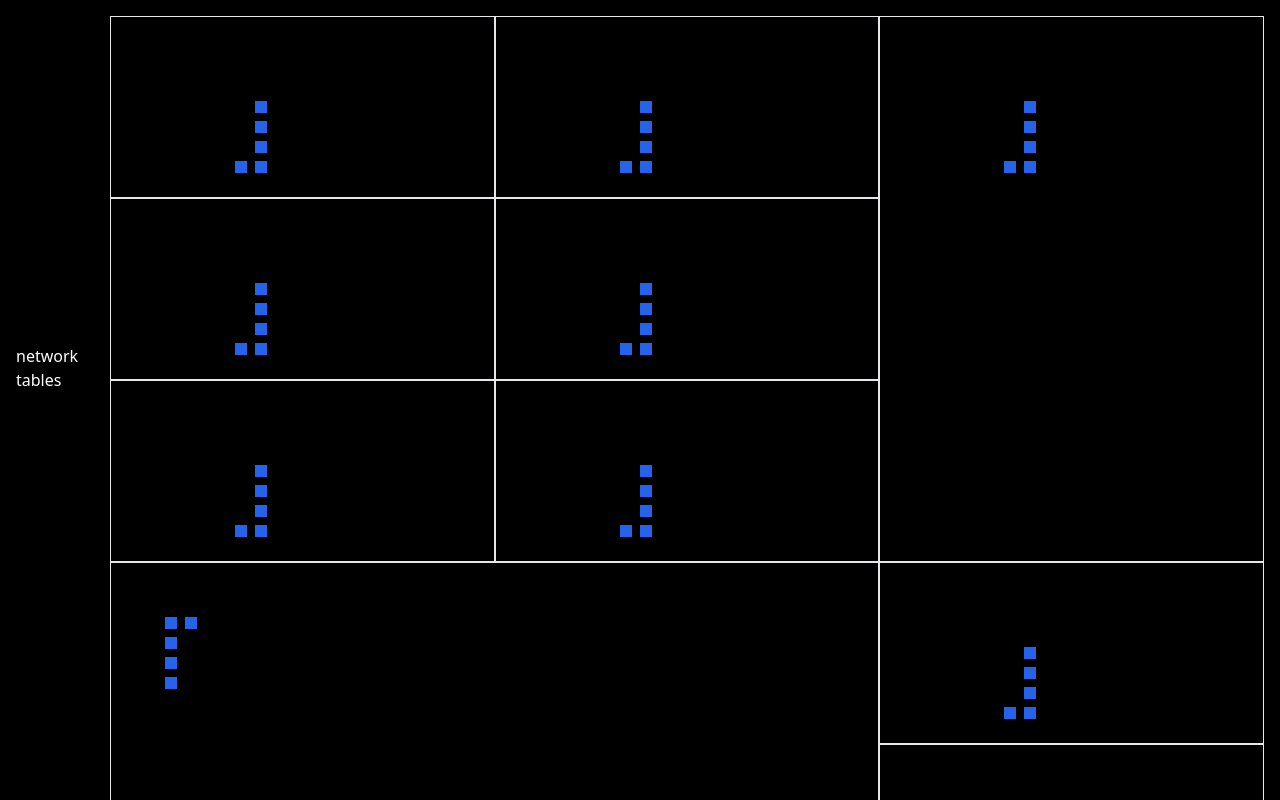
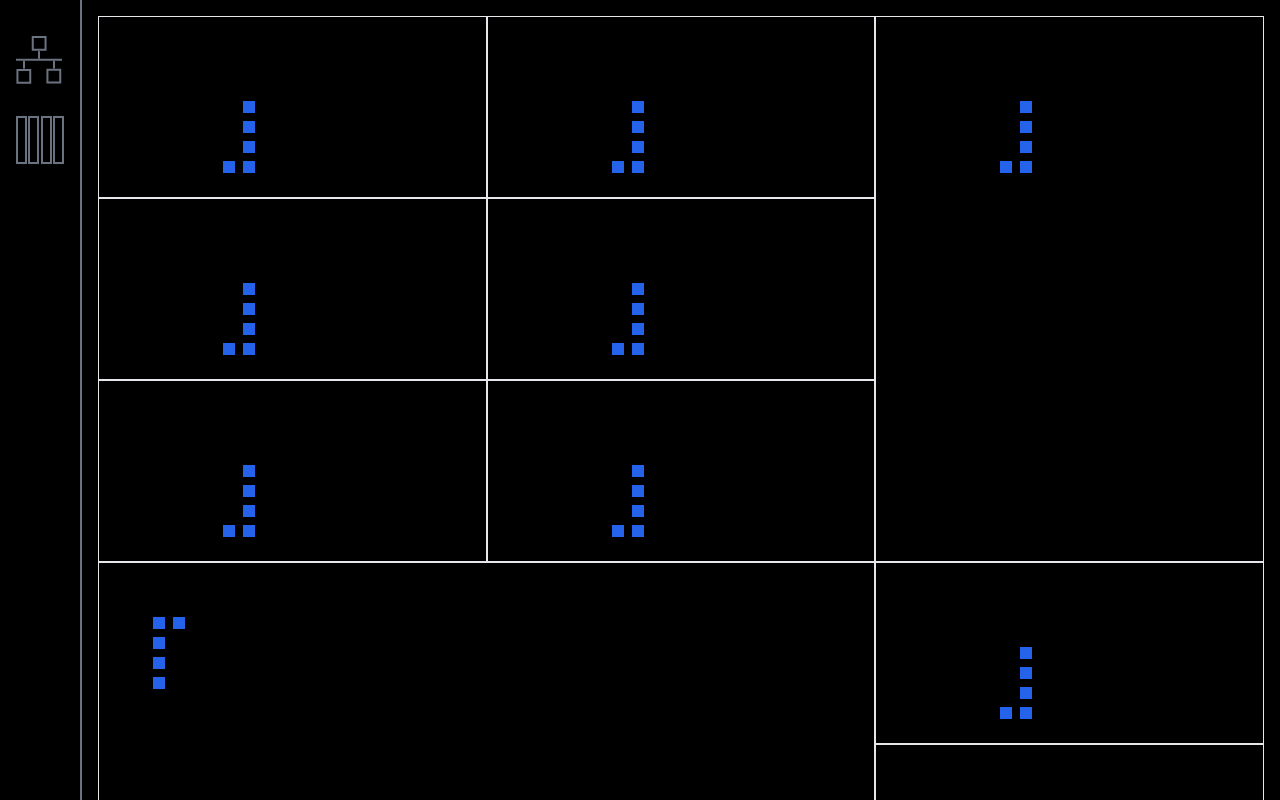
Before and after one commit to manavsu/modworm-soil, a SvelteKit app: page / in a window 1280 px wide. Built offline with nearby package versions, Linux system fonts and the light colour scheme.

Commit message:
better layout and stuff

```diff
--- /dev/null
+++ b/src/lib/icons/network_icon.svelte
@@ -0,0 +1,56 @@
+<svg
+   width="45.999996"
+   height="47.712914"
+   viewBox="0 0 12.170832 12.624042"
+   version="1.1"
+   id="network"
+   xmlns="http://www.w3.org/2000/svg">
+  <defs id="network" />
+  <g
+     id="layer1"
+     transform="translate(-0.26458377,-0.05872453)">
+    <path
+       style="fill:none;stroke-width:0.529166;stroke-dasharray:none;stroke-opacity:1;paint-order:fill markers stroke"
+       d="M 12.435417,6.3500004 H 0.26458376"
+       id="path1" />
+    <g
+       id="g5"
+       transform="matrix(1.2810617,0,0,1.2810617,-1.5444147,-1.8383603)"
+       style="fill:none;stroke-width:0.780603;stroke-opacity:1">
+      <path
+         style="fill:none;stroke-width:0.413069;stroke-dasharray:none;stroke-opacity:1;paint-order:fill markers stroke"
+         d="m 9.2604168,6.6145833 v 0.79375 0.79375"
+         id="path2-0" />
+      <path
+         style="fill:none;stroke-width:0.413069;stroke-dasharray:none;stroke-opacity:1;paint-order:fill markers stroke"
+         d="M 9.0383558,8.4666668 H 7.9044274 V 11.1125 H 10.550261 V 8.4666668 Z"
+         id="path4-1" />
+    </g>
+    <g
+       id="g5-6"
+       transform="matrix(-1.2810617,0,0,-1.2810617,18.213166,14.559106)"
+       style="fill:none;stroke-width:0.413069;stroke-dasharray:none;stroke-opacity:1">
+      <path
+         style="fill:none;stroke-width:0.413069;stroke-dasharray:none;stroke-opacity:1;paint-order:fill markers stroke"
+         d="m 9.2604168,6.6145833 v 0.79375 0.79375"
+         id="path2-0-4" />
+      <path
+         style="fill:none;stroke-width:0.413069;stroke-dasharray:none;stroke-opacity:1;paint-order:fill markers stroke"
+         d="M 9.0383558,8.4666668 H 7.9044274 V 11.1125 H 10.550261 V 8.4666668 Z"
+         id="path4-1-3" />
+    </g>
+    <g
+       id="g4"
+       transform="matrix(1.2810617,0,0,1.2810617,-5.7534918,-2.1141944)"
+       style="fill:none;stroke-width:0.780603;stroke-opacity:1">
+      <path
+         style="fill:none;stroke-width:0.413069;stroke-dasharray:none;stroke-opacity:1;paint-order:fill markers stroke"
+         d="m 6.3500001,6.846094 v 0.79375 0.7937504"
+         id="path2-0-0" />
+      <path
+         style="fill:none;stroke-width:0.413069;stroke-dasharray:none;stroke-opacity:1;paint-order:fill markers stroke"
+         d="M 6.1279391,8.6981774 H 4.9940111 V 11.34401 h 2.645834 V 8.6981774 Z"
+         id="path4-1-8" />
+    </g>
+  </g>
+</svg>
--- /dev/null
+++ b/src/lib/icons/tables_icon.svelte
@@ -0,0 +1,40 @@
+<svg
+   width="48"
+   height="48.000008"
+   viewBox="0 0 12.7 12.700002"
+   version="1.1"
+   id="tables"
+   xmlns="http://www.w3.org/2000/svg">
+   <defs id="tables" />
+  <g
+     id="layer1">
+    <rect
+       style="fill:none;stroke-width:0.529167;stroke-dasharray:none;stroke-opacity:1;paint-order:fill markers stroke"
+       id="rect2"
+       width="2.3812501"
+       height="12.170835"
+       x="0.26458335"
+       y="0.26458329" />
+    <rect
+       style="fill:none;stroke-width:0.529167;stroke-dasharray:none;stroke-opacity:1;paint-order:fill markers stroke"
+       id="rect2-8"
+       width="2.3812501"
+       height="12.170835"
+       x="3.4395835"
+       y="0.26458329" />
+    <rect
+       style="fill:none;stroke-width:0.529167;stroke-dasharray:none;stroke-opacity:1;paint-order:fill markers stroke"
+       id="rect2-5"
+       width="2.3812501"
+       height="12.170835"
+       x="6.8791671"
+       y="0.26458293" />
+    <rect
+       style="fill:none;stroke-width:0.529167;stroke-dasharray:none;stroke-opacity:1;paint-order:fill markers stroke"
+       id="rect2-3"
+       width="2.3812501"
+       height="12.170835"
+       x="10.054167"
+       y="0.26458302" />
+  </g>
+</svg>
--- a/src/lib/loading_snake.svelte
+++ b/src/lib/loading_snake.svelte
@@ -4,7 +4,7 @@
 	import { BlockRepr } from '$lib/block_repr';
 	import { Direction } from '$lib/direction';
 
-	export let color: string = 'bg-gray-600';
+	export let color: string = 'bg-white';
 	export let tick_rate: number = 100;
 	export let snake_size: number = 5;
 	export let radius: number = 3;
--- a/src/routes/+layout.svelte
+++ b/src/routes/+layout.svelte
@@ -3,6 +3,12 @@
 	import { Working } from '$lib/store';
   import LoadingSnake from '$lib/loading_snake.svelte';
   import { fade } from 'svelte/transition';
+  import NetworkIcon from '$lib/icons/network_icon.svelte';
+  import TablesIcon from '$lib/icons/tables_icon.svelte';
+  import { page } from '$app/stores';
+
+  let path;
+  $: path = $page.url.pathname
 </script>
 
 <style lang="postcss">
@@ -22,18 +28,19 @@
 
 <div class="flex flex-row h-dvh">
   <div class="flex flex-col">
-    <div class="flex flex-col justify-center grow">
-      <a class="px-4" href="/network">network</a>
-      <a class="px-4" href="/tables">tables</a>
+    <div class="flex flex-col grow mt-5">
+      <a class="p-4 hover:scale-110 transitino duration-300 {path == "/network" ? "stroke-white" : "stroke-gray-500"}" href="/network"><NetworkIcon/></a>
+      <a class="p-4 hover:scale-110 transition duration-300 {path == "/tables" ? "stroke-white" : "stroke-gray-500"}" href="/tables"><TablesIcon/></a>
     </div>
     <div class="mx-auto min-h-16">
       {#if $Working}
-        <div transition:fade>
+        <div transition:fade={{duration:300}}>
           <LoadingSnake radius={1}/>
         </div>
       {/if}
     </div>
   </div>
+  <div class="border border-gray-500"/>
   <div class="flex-grow flex flex-col overscroll-contain overflow-auto">
           <slot />
   </div>
--- a/src/routes/network/+page.svelte
+++ b/src/routes/network/+page.svelte
@@ -73,7 +73,7 @@
 </script>
 
 <div class="flex flex-col">
-    <div class="flex flex-col place-items-center border-2 border-gray-600 rounded-xl m-2">
+    <div class="flex flex-col place-items-center border-2 border-gray-600 rounded-xl m-2 p-2">
         <Title>Network</Title>
     </div>
     <div class="transition-all duration-500 ease-in-out grid grid-cols-1 md:grid-cols-2 lg:grid-cols-3 grid-flow-dense gap-0">
```
Also changed, not shown: static/network.svg (added), static/tables.svg (added).
